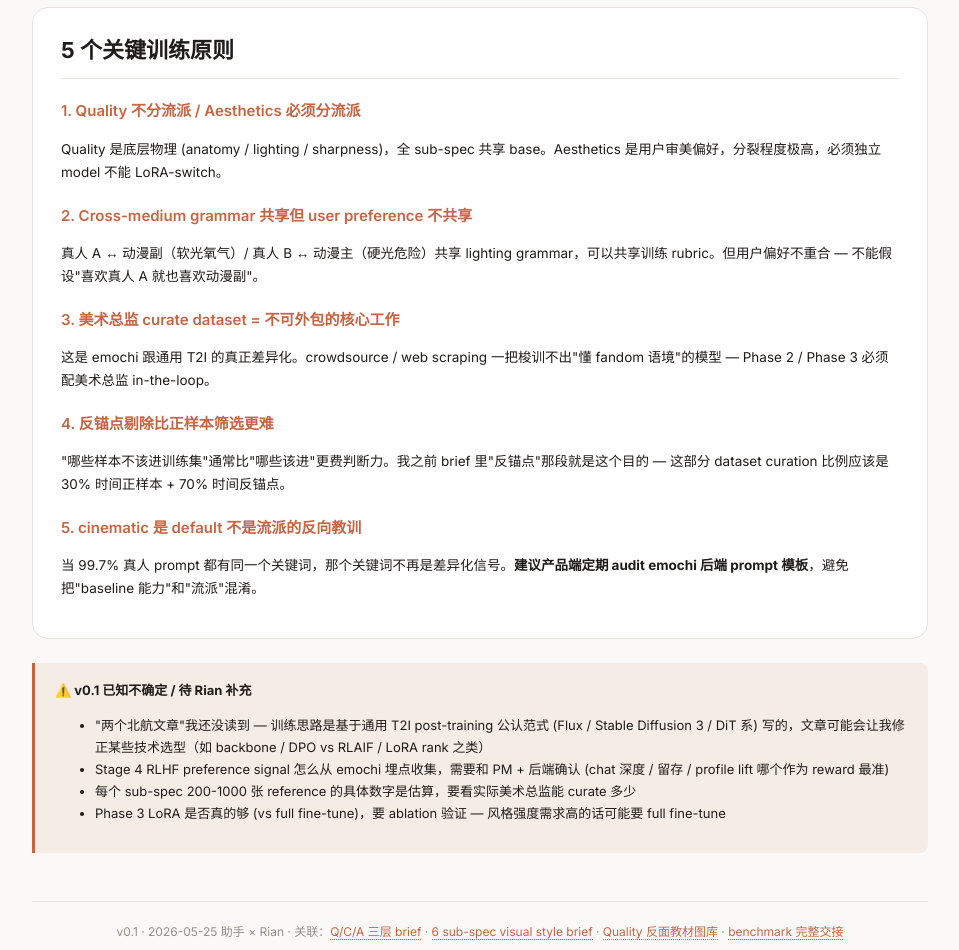
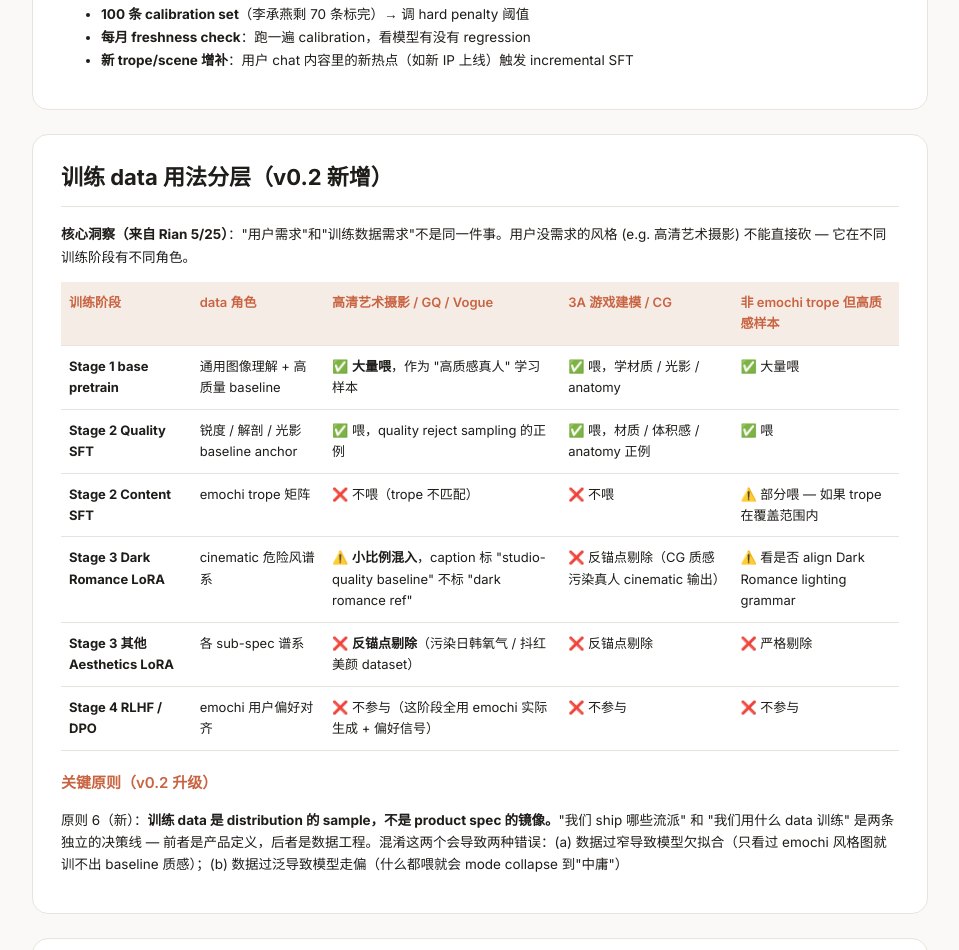
Before and after one commit to christina-kaon/visual-refs-rian, a plain HTML site: page roadmap.html in a window 1280 px wide. Shown: the part 4422-5372 px from the top of the page, without its empty margins (160-1119 px from the left). Drawn offline with Linux system fonts and the light colour scheme.

Commit message:
roadmap v0.2: distinguish product spec vs training data — high-end photography as Stage 1/2 filler not P3-cut

```diff
--- a/roadmap.html
+++ b/roadmap.html
@@ -112,9 +112,9 @@ footer a{color:#c96442;text-decoration:none;border-bottom:1px dotted}
       <p class="why"><strong>WHY</strong>：不是主流，但能体现模型审美覆盖面。当 P0+P1 跑稳后，作为 &quot;model 能力测试集&quot; 的 edge case，不投资源训练</p>
       <table>
         <thead><tr><th>项</th><th>级别</th><th>训练思路</th></tr></thead>
-        <tbody><tr><td><strong>动漫 · 美漫 2D (Hazbin/Arcane)</strong></td><td><span class="lvl lvl-p2">P2</span></td><td>北美亚文化粉丝粘性高但 emochi 海外用户群里占比小。可用通用 anime base + 后期 LoRA</td></tr><tr><td><strong>动漫 · 游戏厚涂 2D（西式概念画）</strong></td><td><span class="lvl lvl-p2">P2</span></td><td>英雄联盟 / Dota2 玩家群 niche</td></tr><tr><td><strong>动漫 · 游戏 2.5D (Spider-Verse)</strong></td><td><span class="lvl lvl-p2">P2</span></td><td>混合媒材 niche，emochi 用户极少</td></tr><tr><td><strong>&quot;其他&quot; 兜底（亚文化 dreamcore/vaporwave）</strong></td><td><span class="lvl lvl-p2">P2</span></td><td>不投训练，作为能力测试用</td></tr><tr><td><strong>真人高清艺术摄影</strong></td><td><span class="lvl lvl-p3-砍">P3-砍</span></td><td>emochi 用户 0 需求验证：editorial 0.14% / magazine 0.18% / studio 0.58%。建议直接砍</td></tr><tr><td><strong>真人 3A 游戏建模</strong></td><td><span class="lvl lvl-p3-砍">P3-砍</span></td><td>emochi 用户 0 需求验证：3d_render 0.01% / game_art 0% / GQ 0%。建议直接砍</td></tr></tbody>
+        <tbody><tr><td><strong>动漫 · 美漫 2D (Hazbin/Arcane)</strong></td><td><span class="lvl lvl-p2">P2</span></td><td>北美亚文化粉丝粘性高但 emochi 海外用户群里占比小。可用通用 anime base + 后期 LoRA</td></tr><tr><td><strong>动漫 · 游戏厚涂 2D（西式概念画）</strong></td><td><span class="lvl lvl-p2">P2</span></td><td>英雄联盟 / Dota2 玩家群 niche</td></tr><tr><td><strong>动漫 · 游戏 2.5D (Spider-Verse)</strong></td><td><span class="lvl lvl-p2">P2</span></td><td>混合媒材 niche，emochi 用户极少</td></tr><tr><td><strong>&quot;其他&quot; 兜底（亚文化 dreamcore/vaporwave）</strong></td><td><span class="lvl lvl-p2">P2</span></td><td>不投训练，作为能力测试用</td></tr><tr><td><strong>真人高清艺术摄影</strong></td><td><span class="lvl lvl-p0-filler">P0-filler</span></td><td>**修正 v0.2**：不作为产品端流派 (用户没需求 confirmed)，但作为 **Stage 1-2 base pretrain + Quality SFT 阶段的训练填充物** 大量喂入 — 网上最易获取的高质感真人样本，作为 quality anchor。**在 Aesthetics Dark Romance LoRA 阶段可小比例混入 (caption 标 &quot;studio-quality baseline&quot; 不标 &quot;dark romance ref&quot;)**。在其他 sub-spec LoRA 阶段反锚点剔除</td></tr><tr><td><strong>真人 3A 游戏建模</strong></td><td><span class="lvl lvl-p0-filler">P0-filler</span></td><td>同上逻辑：不作为产品流派，作为 Quality 训练填充物可以喂 (材质 / 光影 / anatomy 这些底层信号高质量) — 但要 caption 严格标注 &quot;non-photo 3D render&quot;，避免污染真人 cinematic 输出</td></tr></tbody>
       </table>
-      <p class="cost"><strong>资源</strong>：不投训练资源。P2 仅作为 prompt 端的 LoRA hotswap 可选项</p>
+      <p class="cost"><strong>资源</strong>：P2 流派不投 sub-spec LoRA。但 P0-filler 类（艺术摄影 / 3A 建模）在 base pretrain + Quality SFT 阶段是**重要 data 来源** — 因为这是网上最易拿到的高质感真人样本。这是 Rian 5/25 push back 后修正的判断</p>
     </section>
 
 <section class="training">
@@ -164,6 +164,26 @@ footer a{color:#c96442;text-decoration:none;border-bottom:1px dotted}
 
 </section>
 
+<section class="training">
+<h2>训练 data 用法分层（v0.2 新增）</h2>
+<p style="font-size:13.5px;line-height:1.7"><strong>核心洞察（来自 Rian 5/25）</strong>："用户需求"和"训练数据需求"不是同一件事。用户没需求的风格 (e.g. 高清艺术摄影) 不能直接砍 — 它在不同训练阶段有不同角色。</p>
+
+<table>
+<thead><tr><th>训练阶段</th><th>data 角色</th><th>高清艺术摄影 / GQ / Vogue</th><th>3A 游戏建模 / CG</th><th>非 emochi trope 但高质感样本</th></tr></thead>
+<tbody>
+<tr><td><strong>Stage 1 base pretrain</strong></td><td>通用图像理解 + 高质量 baseline</td><td>✅ <strong>大量喂</strong>，作为 "高质感真人" 学习样本</td><td>✅ 喂，学材质 / 光影 / anatomy</td><td>✅ 大量喂</td></tr>
+<tr><td><strong>Stage 2 Quality SFT</strong></td><td>锐度 / 解剖 / 光影 baseline anchor</td><td>✅ 喂，quality reject sampling 的正例</td><td>✅ 喂，材质 / 体积感 / anatomy 正例</td><td>✅ 喂</td></tr>
+<tr><td><strong>Stage 2 Content SFT</strong></td><td>emochi trope 矩阵</td><td>❌ 不喂（trope 不匹配）</td><td>❌ 不喂</td><td>⚠️ 部分喂 — 如果 trope 在覆盖范围内</td></tr>
+<tr><td><strong>Stage 3 Dark Romance LoRA</strong></td><td>cinematic 危险风谱系</td><td>⚠️ <strong>小比例混入</strong>，caption 标 "studio-quality baseline" 不标 "dark romance ref"</td><td>❌ 反锚点剔除（CG 质感污染真人 cinematic 输出）</td><td>⚠️ 看是否 align Dark Romance lighting grammar</td></tr>
+<tr><td><strong>Stage 3 其他 Aesthetics LoRA</strong></td><td>各 sub-spec 谱系</td><td>❌ <strong>反锚点剔除</strong>（污染日韩氧气 / 抖红美颜 dataset）</td><td>❌ 反锚点剔除</td><td>❌ 严格剔除</td></tr>
+<tr><td><strong>Stage 4 RLHF / DPO</strong></td><td>emochi 用户偏好对齐</td><td>❌ 不参与（这阶段全用 emochi 实际生成 + 偏好信号）</td><td>❌ 不参与</td><td>❌ 不参与</td></tr>
+</tbody>
+</table>
+
+<h3 style="margin-top:20px">关键原则（v0.2 升级）</h3>
+<p style="font-size:13.5px">原则 6（新）：<strong>训练 data 是 distribution 的 sample，不是 product spec 的镜像。</strong>"我们 ship 哪些流派" 和 "我们用什么 data 训练" 是两条独立的决策线 — 前者是产品定义，后者是数据工程。混淆这两个会导致两种错误：(a) 数据过窄导致模型欠拟合（只看过 emochi 风格图就训不出 baseline 质感）；(b) 数据过泛导致模型走偏（什么都喂就会 mode collapse 到"中庸"）</p>
+</section>
+
 <section class="principles">
 <h2>5 个关键训练原则</h2>
 
```
